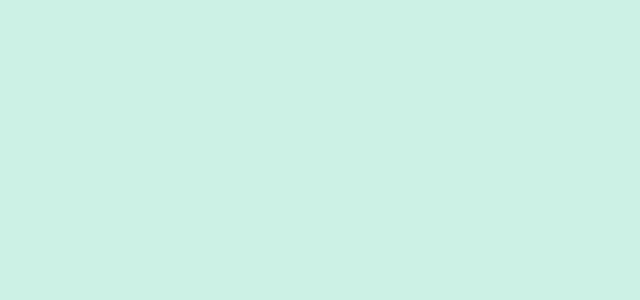
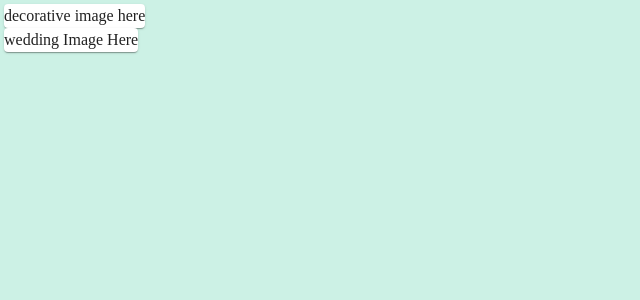
Before and after one commit to PoundKake/wedding-website-template, a Vue app in the folder wedding-website-template/: page / in a window 1280 px wide. Shown: the top 300 px of the page, without its empty margins (0-640 px from the left). Built offline with nearby package versions, Linux system fonts and the light colour scheme.

Commit message:
added grid layout to main app container

```diff
--- a/wedding-website-template/src/App.vue
+++ b/wedding-website-template/src/App.vue
@@ -2,6 +2,28 @@
 
 <template>
   <header></header>
+  <body>
+    <v-container>
+      <v-row>
+        <v-col>
+          <v-row>
+            <v-card> decorative image here </v-card>
+          </v-row>
+          <v-row>
+            <v-card> wedding Image Here </v-card>
+          </v-row>
+        </v-col>
+      </v-row>
+      <v-row>
+        <v-col> </v-col>
+      </v-row>
+    </v-container>
+  </body>
+  <v-icon icon="home"></v-icon>
 </template>
 
-<style scoped></style>
+<style scoped>
+v-icon {
+  background-color: black;
+}
+</style>
```
